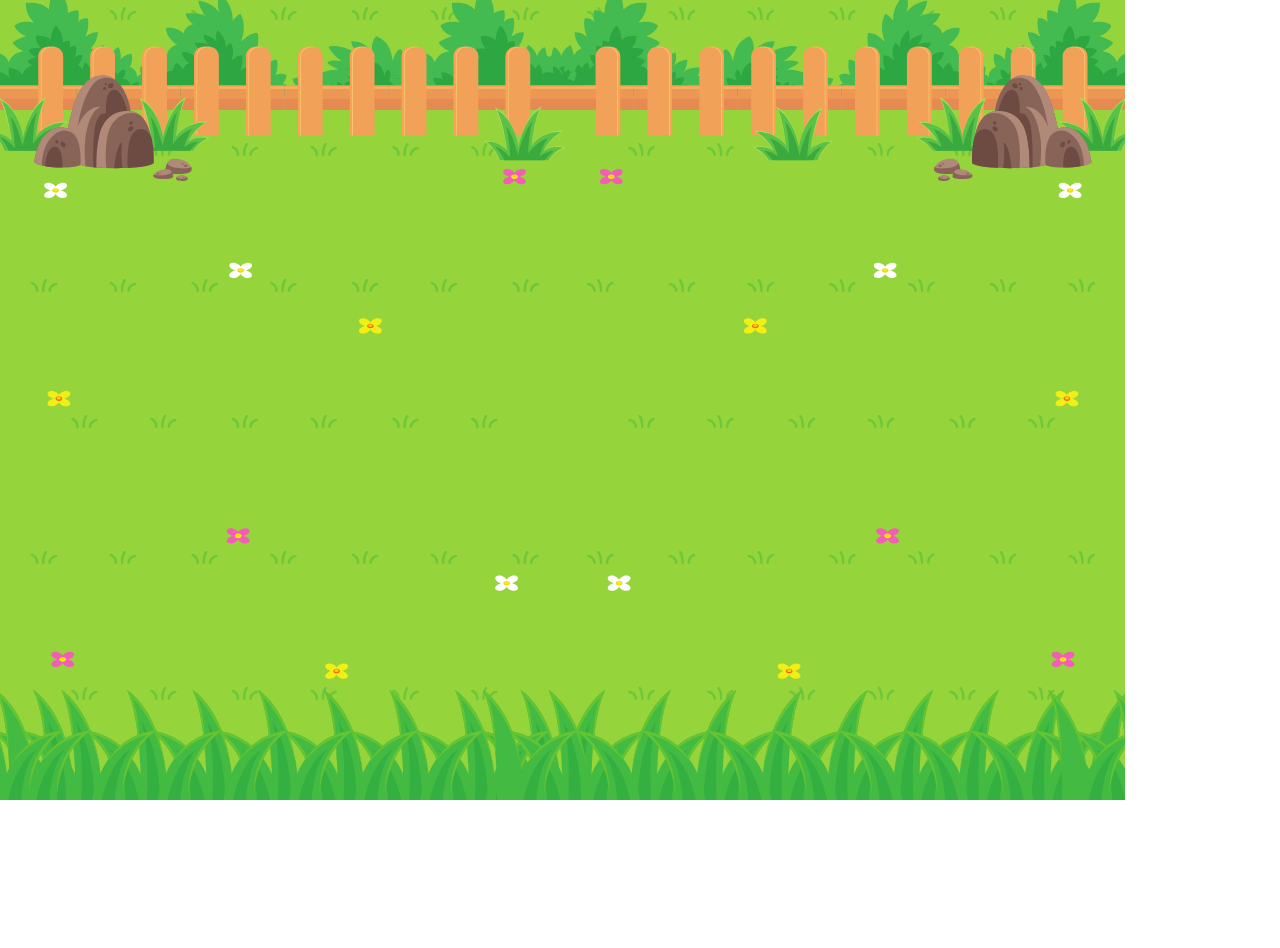
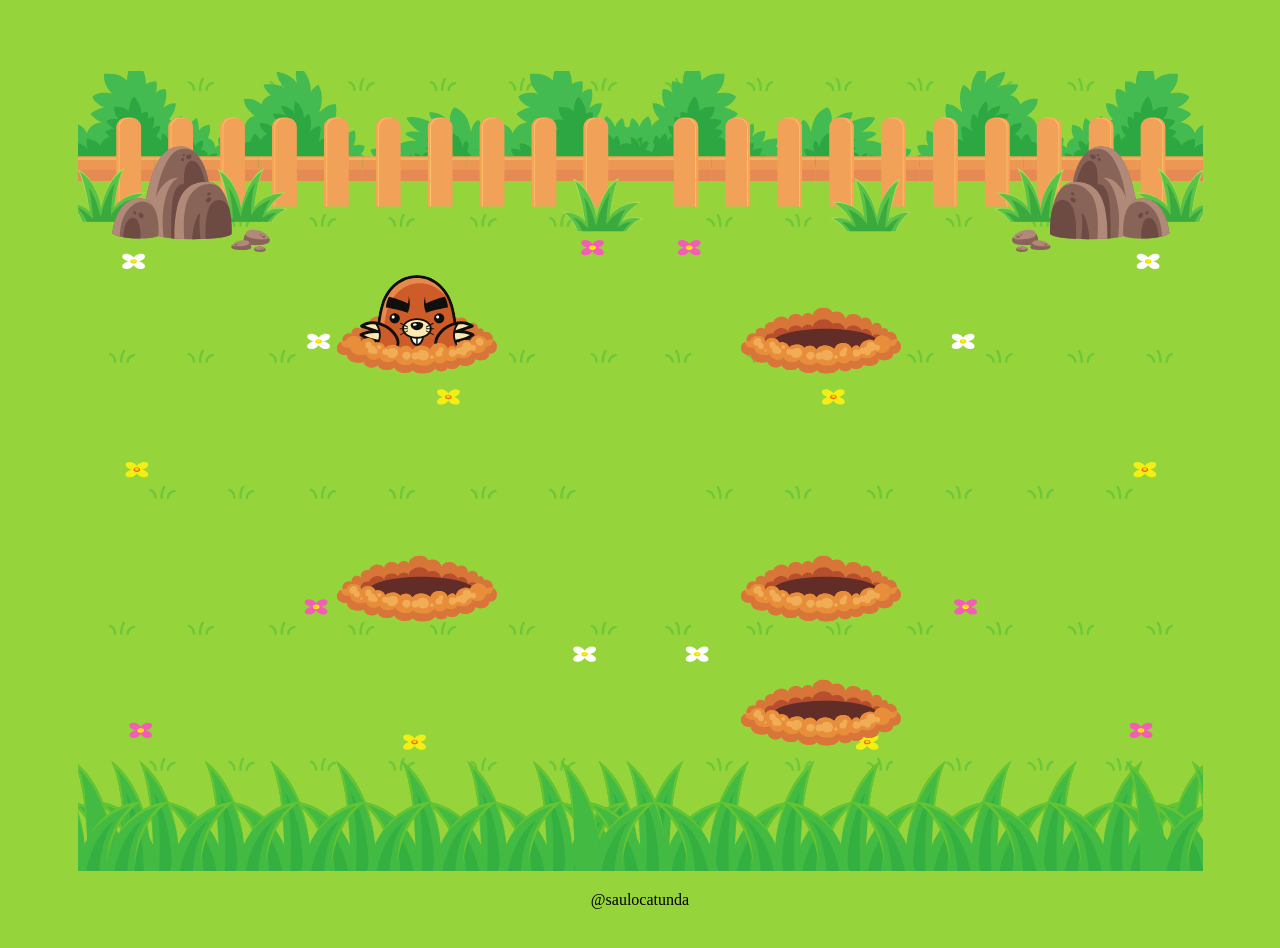
Before and after one commit to saulocatunda/JardimDasToupeiras, a plain HTML site: page index.html in a window 1280 px wide. Before the commit the page ends 804 px from the top, so only its background shows below. Drawn offline with Linux system fonts and the light colour scheme.

Commit message:
project finished

```diff
--- a/index.html
+++ b/index.html
@@ -11,19 +11,46 @@
       <div class="camp">
         <img src="assets/fundo.svg" alt="jardim" />
         <div id="toupeiras">
-          <div class="toupeira1"></div>
-          <div class="toupeira2"></div>
-          <div class="toupeira3"></div>
-          <div class="toupeira4"></div>
-          <div class="toupeira5"></div>
-          <div class="toupeira6"></div>
-          <div class="toupeira7"></div>
-          <div class="toupeira8"></div>
-          <div class="toupeira9"></div>
-          <div class="toupeira10"></div>
-          <div class="toupeira11"></div>
-          <div class="toupeira12"></div>
+          <div id="toupeira1" class="toupeira">
+            <img src="assets/toupeira6.svg" alt="buraco da topeira" />
+          </div>
+          <div id="toupeira2" class="toupeira">
+            <img src="assets/toupeira6.svg" alt="buraco da topeira" />
+          </div>
+          <div id="toupeira3" class="toupeira">
+            <img src="assets/toupeira6.svg" alt="buraco da topeira" />
+          </div>
+          <div id="toupeira4" class="toupeira">
+            <img src="assets/toupeira6.svg" alt="buraco da topeira" />
+          </div>
+          <div id="toupeira5" class="toupeira">
+            <img src="assets/toupeira6.svg" alt="buraco da topeira" />
+          </div>
+          <div id="toupeira6" class="toupeira">
+            <img src="assets/toupeira6.svg" alt="buraco da topeira" />
+          </div>
+          <div id="toupeira7" class="toupeira">
+            <img src="assets/toupeira6.svg" alt="buraco da topeira" />
+          </div>
+          <div id="toupeira8" class="toupeira">
+            <img src="assets/toupeira6.svg" alt="buraco da topeira" />
+          </div>
+          <div id="toupeira9" class="toupeira">
+            <img src="assets/toupeira6.svg" alt="buraco da topeira" />
+          </div>
+          <div id="toupeira10" class="toupeira">
+            <img src="assets/toupeira6.svg" alt="buraco da topeira" />
+          </div>
+          <div id="toupeira11" class="toupeira">
+            <img src="assets/toupeira6.svg" alt="buraco da topeira" />
+          </div>
+          <div id="toupeira12" class="toupeira">
+            <img src="assets/toupeira6.svg" alt="buraco da topeira" />
+          </div>
         </div>
+        <footer>
+          <p>@saulocatunda</p>
+        </footer>
       </div>
     </main>
   </body>
--- a/style.css
+++ b/style.css
@@ -10,12 +10,38 @@
 
 body {
   font-size: 1.6rem;
+  background-color: rgb(150, 212, 60);
 }
 
 body main {
   height: 100vh;
   width: 100vw;
   margin: 0;
+}
+
+body main .camp {
+  display: grid;
+  place-content: center;
+  position: relative;
+  margin: 0 auto;
+  width: 70rem;
+  height: 100rem;
+}
+
+body main .camp #toupeiras {
+  display: grid;
+  place-content: center;
+  position: absolute;
+  flex-wrap: wrap;
+  width: 70rem;
+  height: 100rem;
+}
+
+body main .camp .toupeira img {
+  width: 20.2rem;
+  height: 12rem;
+  position: relative;
+  z-index: -1;
 }
 
 body main .camp img {
@@ -27,29 +53,121 @@ body main .camp #toupeiras {
   display: flex;
 }
 
+footer {
+  color: black;
+  padding: 2rem;
+  text-align: center;
+
+}
+
+
+body main .camp #toupeira3 {
+  animation: toupeira .5s ease 1 alternate;
+  animation-fill-mode: forwards;
+  animation-delay: 2.7s;
+}
+
+body main .camp #toupeira7 {
+  animation: toupeira .5s ease 1 alternate;
+  animation-fill-mode: forwards;
+  animation-delay: 3.5s;
+}
+
+body main .camp #toupeira12 {
+  animation: toupeira .5s ease 1 alternate;
+  animation-fill-mode: forwards;
+  animation-delay: 3s;
+}
+
+body main .camp #toupeira9 {
+  animation: toupeira .5s ease 1 alternate;
+  animation-fill-mode: forwards;
+  animation-delay: 1.3s;
+}
+
+body main .camp #toupeira1 {
+  animation: toupeira .5s ease 1 alternate;
+  animation-fill-mode: forwards;
+  animation-delay: 4.7s;
+}
+
+body main .camp #toupeira2 {
+  animation: toupeira .5s ease 1 alternate;
+  animation-fill-mode: forwards;
+  animation-delay: 7.2s;
+}
+
+body main .camp #toupeira4 {
+  animation: toupeira .5s ease 1 alternate;
+  animation-fill-mode: forwards;
+  animation-delay: 6.8s;
+}
+
+body main .camp #toupeira5 {
+  animation: toupeira .5s ease 1 alternate;
+  animation-fill-mode: forwards;
+  animation-delay: 5.3s;
+}
+
+body main .camp #toupeira6 {
+  animation: toupeira .5s ease 1 alternate;
+  animation-fill-mode: forwards;
+  animation-delay: 9.8s;
+}
+
+body main .camp #toupeira8 {
+  animation: toupeira .5s ease 1 alternate;
+  animation-fill-mode: forwards;
+  animation-delay: 14.2s;
+}
+
+body main .camp #toupeira10 {
+  animation: toupeira .5s ease 1 alternate;
+  animation-fill-mode: forwards;
+  animation-delay: 10.5s;
+}
+
+body main .camp #toupeira11 {
+  animation: toupeira .5s ease 1 alternate;
+  animation-fill-mode: forwards;
+  animation-delay: 12.5s;
+}
+
 @keyframes toupeira {
   0% {
-    background-image: url(assets/toupeira1.svg);
+
+    background-size: 16rem;
+    background-repeat: no-repeat;
+    background-image: url(assets/toupeira6.svg);
   }
 
   20% {
+    background-size: 16rem;
+    background-repeat: no-repeat;
     background-image: url(assets/toupeira2.svg);
   }
 
   40% {
+    background-size: 16rem;
+    background-repeat: no-repeat;
     background-image: url(assets/toupeira3.svg);
   }
 
   60% {
+    background-size: 16rem;
+    background-repeat: no-repeat;
     background-image: url(assets/toupeira4.svg);
   }
 
   80% {
+    background-size: 16rem;
+    background-repeat: no-repeat;
     background-image: url(assets/toupeira5.svg);
   }
 
   100% {
+    background-size: 16rem;
+    background-repeat: no-repeat;
     background-image: url(assets/toupeira6.svg);
   }
-
 }
```
